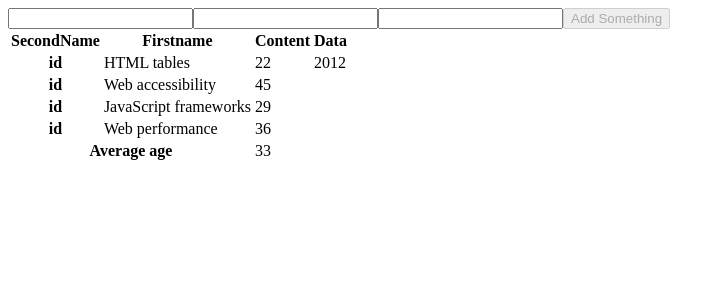
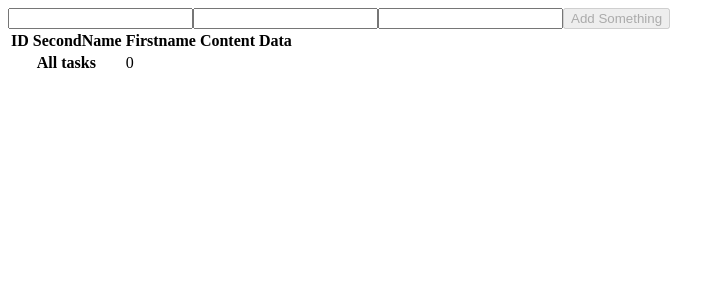
Before and after one commit to SAneck/simple_table, an Angular app: page / in a window 1280 px wide. Shown: the top 300 px of the page, without its empty margins (0-725 px from the left). Built offline with nearby package versions, Linux system fonts and the light colour scheme.

Commit message:
add main table and data output

```diff
--- a/src/app/add-task/add-task.component.ts
+++ b/src/app/add-task/add-task.component.ts
@@ -15,7 +15,7 @@ export class AddTaskComponent {
   mainFrom: FormGroup
 
   constructor(private tasksService: TasksService){
-    this.mainFrom = new FormGroup<FormTypes>({
+    this.mainFrom = new FormGroup({
       firstName: new FormControl('', Validators.required),
       secondName: new FormControl('', Validators.required),
       content: new FormControl('', Validators.required),
@@ -24,12 +24,7 @@ export class AddTaskComponent {
   }
 
   submit(){
-    this.tasksService.addTask({
-      content: this.mainFrom.value.content || '',
-        firstName: this.mainFrom.value.firstName || '',
-        secondName: this.mainFrom.value.secondName || '',
-        date: this.mainFrom.value.date || new Date()
-    })
+    this.tasksService.addTask(this.mainFrom.value)
   }
 
 
--- a/src/app/app.component.ts
+++ b/src/app/app.component.ts
@@ -2,14 +2,20 @@ import { Component } from '@angular/core';
 import { RouterOutlet } from '@angular/router';
 import { AddTaskComponent } from "./add-task/add-task.component";
 import { TableComponent } from "./table/table.component";
+import { TasksService } from './tasks.service';
 
 @Component({
   selector: 'app-root',
   standalone: true,
-  imports: [RouterOutlet, AddTaskComponent, TableComponent],
+  imports: [AddTaskComponent, TableComponent],
   templateUrl: './app.component.html',
   styleUrl: './app.component.scss'
 })
 export class AppComponent {
   title = 'table';
+
+  constructor(private tasksService: TasksService) {
+    this.tasksService.getTasksFromStorage()
+  }
+
 }
--- a/src/app/table/table.component.html
+++ b/src/app/table/table.component.html
@@ -1,6 +1,7 @@
 <table>
     <thead>
         <tr>
+            <th scope="col">ID</th>
             <th scope="col">SecondName</th>
             <th scope="col">Firstname</th>
             <th scope="col">Content</th>
@@ -8,32 +9,18 @@
         </tr>
     </thead>
     <tbody>
-        <tr>
-            <th scope="row">id</th>
-            <td>HTML tables</td>
-            <td>22</td>
-            <td>2012</td>
-        </tr>
-        <tr>
-            <th scope="row">id</th>
-            <td>Web accessibility</td>
-            <td>45</td>
-        </tr>
-        <tr>
-            <th scope="row">id</th>
-            <td>JavaScript frameworks</td>
-            <td>29</td>
-        </tr>
-        <tr>
-            <th scope="row">id</th>
-            <td>Web performance</td>
-            <td>36</td>
+        <tr *ngFor="let task of tasks$ | async; let index = index">
+            <th scope="row" data-label="ID">{{index}}</th>
+            <td data-label="Firstname">{{task.firstName}}</td>
+            <td data-label="SecondName">{{task.secondName}}</td>
+            <td data-label="Content">{{task.content}}</td>
+            <td data-label="Date">{{task.date | date: 'dd/MM/yyyy' }}</td>
         </tr>
     </tbody>
     <tfoot>
         <tr>
-            <th scope="row" colspan="2">Average age</th>
-            <td>33</td>
+            <th scope="row" colspan="2">All tasks</th>
+            <td>{{numbersOfTasks$ | async }}</td>
         </tr>
     </tfoot>
 </table>
--- a/src/app/table/table.component.ts
+++ b/src/app/table/table.component.ts
@@ -1,13 +1,31 @@
 import { ChangeDetectionStrategy, Component } from '@angular/core';
+import { map, Observable, toArray } from 'rxjs';
+import { FormTypes } from '../form-types';
+import { TasksService } from '../tasks.service';
+import { CommonModule, JsonPipe, NgFor } from '@angular/common';
+import { DateTransformPipe } from '../date-transform.pipe';
 
 @Component({
   selector: 'app-table',
   standalone: true,
-  imports: [],
+  imports: [NgFor, CommonModule],
   templateUrl: './table.component.html',
   styleUrl: './table.component.scss',
   changeDetection: ChangeDetectionStrategy.OnPush
 })
 export class TableComponent {
+  tasks$: Observable<FormTypes[]>
+  numbersOfTasks$: Observable<number>
+
+  constructor(private taskService: TasksService){
+    this.tasks$ = this.taskService.tasks$
+
+    this.numbersOfTasks$ = this.taskService.tasks$.pipe(
+      map((tasks) => tasks.length)
+    )
+
+  }
+
+
 
 }
--- a/src/app/tasks.service.ts
+++ b/src/app/tasks.service.ts
@@ -1,7 +1,6 @@
 import { Injectable } from '@angular/core';
 import { BehaviorSubject } from 'rxjs';
 import { FormTypes } from './form-types';
-import { FormControl } from '@angular/forms';
 
 @Injectable({
   providedIn: 'root'
@@ -12,9 +11,20 @@ export class TasksService {
 
   constructor() { }
 
+  addTasksToStorage() {
+    localStorage.setItem('tasks', JSON.stringify(this.tasks$.value))
+  }
+
+  getTasksFromStorage() {
+    const tasksFromStorage = localStorage.getItem('tasks')
+    const parsed = JSON.parse(tasksFromStorage as any)
+    this.tasks$.next(parsed || [])
+  }
+
   addTask( form: FormTypes){
     this.tasks$.next([...this.tasks$.value, form]);
-    console.log(this.tasks$.value)
+    console.log(this.tasks$.value.length)
+    this.addTasksToStorage()
   }
 
 }
```
Also changed, not shown: src/app/date-transform.pipe.ts (added, +14 -0 lines), src/app/form-types.ts (+4 -6 lines).
